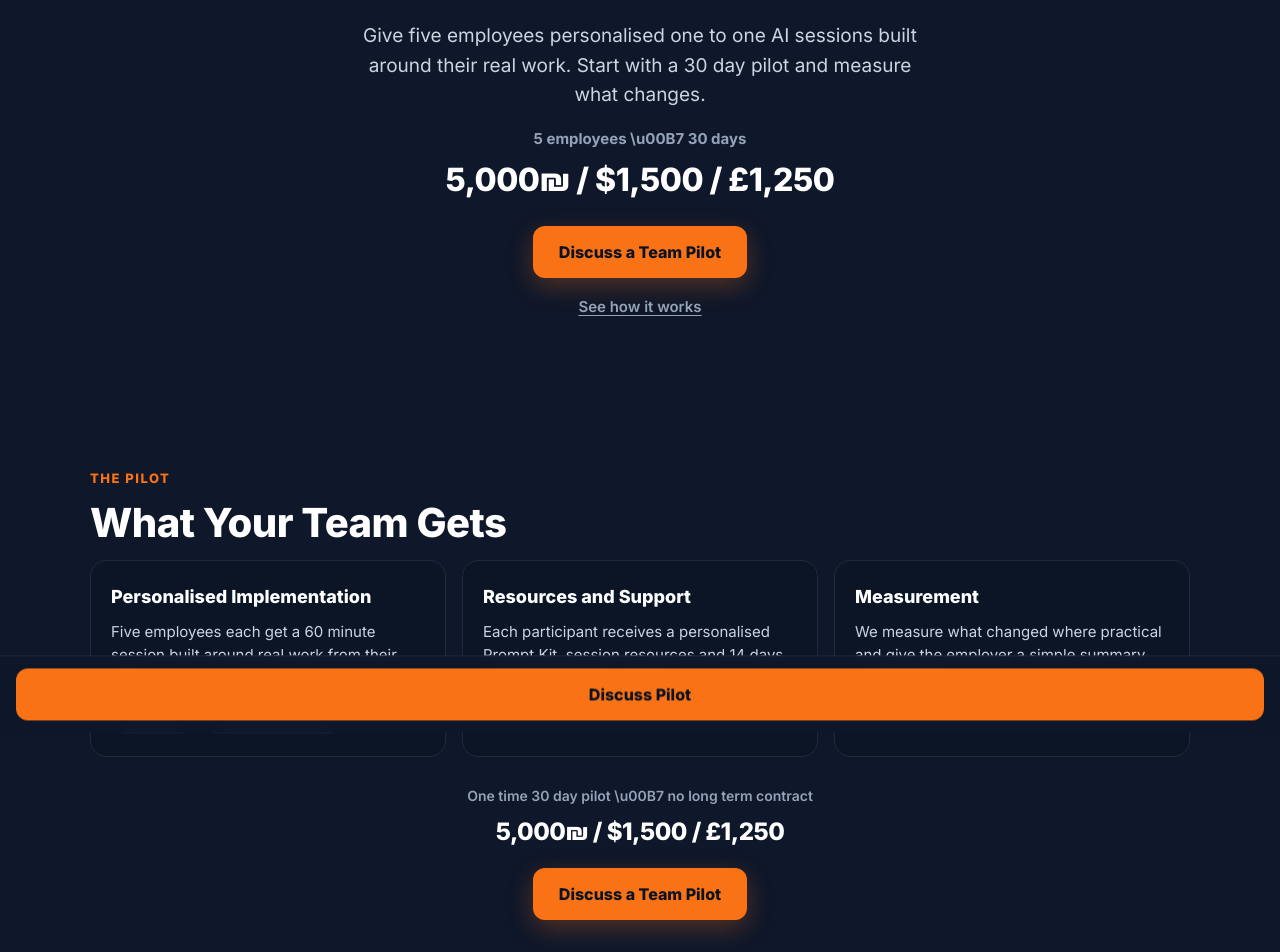
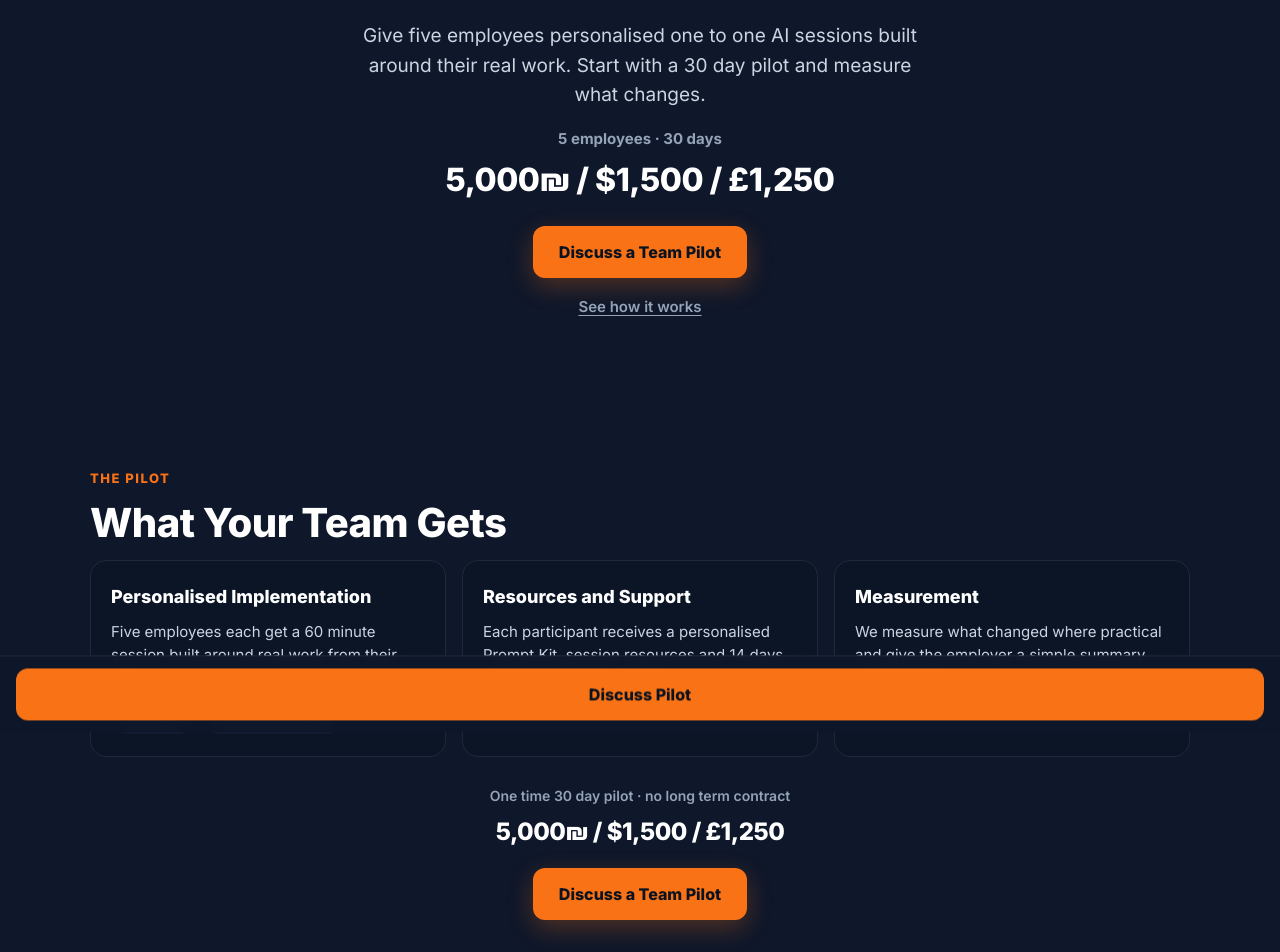
Before and after one commit to samkershner1234-aisk/ai-with-sam, a React (Vite) app: page /teams in a window 1280 px wide. Shown: the part 160-1112 px from the top of the page. Built offline with nearby package versions, Linux system fonts and the light colour scheme.

Commit message:
Fix Teams page unicode glyphs in JSX text (mid dot, times, arrow)

```diff
--- a/src/pages/Teams.jsx
+++ b/src/pages/Teams.jsx
@@ -228,7 +228,7 @@ function Hero() {
         <p style={{ color: T.grey, fontSize: "clamp(17px,2.4vw,19px)", lineHeight: 1.55, margin: "0 auto 18px", maxWidth: 560 }}>
           Give five employees personalised one to one AI sessions built around their real work. Start with a 30 day pilot and measure what changes.
         </p>
-        <div style={{ color: T.greyDim, fontWeight: 700, fontSize: "15px", marginBottom: "6px" }}>5 employees \u00B7 30 days</div>
+        <div style={{ color: T.greyDim, fontWeight: 700, fontSize: "15px", marginBottom: "6px" }}>5 employees · 30 days</div>
         <div style={{ marginBottom: "22px" }}><PriceBlock /></div>
         <div style={{ display: "flex", flexDirection: "column", alignItems: "center", gap: "12px" }}>
           <PrimaryButton onClick={() => goToQualify("hero")}>Discuss a Team Pilot</PrimaryButton>
@@ -261,7 +261,7 @@ function WhatYouGet() {
         ))}
       </Rail>
       <div style={{ textAlign: "center", marginTop: "28px" }}>
-        <div style={{ color: T.greyDim, fontSize: "14px", fontWeight: 600, marginBottom: "8px" }}>One time 30 day pilot \u00B7 no long term contract</div>
+        <div style={{ color: T.greyDim, fontSize: "14px", fontWeight: 600, marginBottom: "8px" }}>One time 30 day pilot · no long term contract</div>
         <div style={{ marginBottom: "18px" }}><PriceBlock small /></div>
         <PrimaryButton onClick={() => goToQualify("pilot")}>Discuss a Team Pilot</PrimaryButton>
       </div>
@@ -348,11 +348,11 @@ function Measurement() {
         <Panel style={{ textAlign: "center", background: T.card }}>
           <div style={{ color: T.greyDim, fontSize: "12px", fontWeight: 700, textTransform: "uppercase", letterSpacing: "1px", marginBottom: "18px" }}>Illustrative example</div>
           <div style={{ color: T.greyDim, fontSize: "13px", fontWeight: 700, marginBottom: "4px" }}>Before</div>
-          <div style={{ color: T.white, fontWeight: 800, fontSize: "clamp(18px,3vw,22px)" }}>45 minutes \u00D7 4 times per week</div>
-          <div aria-hidden="true" style={{ color: T.orange, fontSize: "24px", margin: "6px 0" }}>\u2193</div>
+          <div style={{ color: T.white, fontWeight: 800, fontSize: "clamp(18px,3vw,22px)" }}>45 minutes × 4 times per week</div>
+          <div aria-hidden="true" style={{ color: T.orange, fontSize: "24px", margin: "6px 0" }}>↓</div>
           <div style={{ color: T.greyDim, fontSize: "13px", fontWeight: 700, marginBottom: "4px" }}>After</div>
-          <div style={{ color: T.white, fontWeight: 800, fontSize: "clamp(18px,3vw,22px)" }}>15 minutes \u00D7 4 times per week</div>
-          <div aria-hidden="true" style={{ color: T.orange, fontSize: "24px", margin: "6px 0" }}>\u2193</div>
+          <div style={{ color: T.white, fontWeight: 800, fontSize: "clamp(18px,3vw,22px)" }}>15 minutes × 4 times per week</div>
+          <div aria-hidden="true" style={{ color: T.orange, fontSize: "24px", margin: "6px 0" }}>↓</div>
           <div style={{ color: T.greyDim, fontSize: "13px", fontWeight: 700, marginTop: "6px" }}>Potential time recovered</div>
           <div style={{ color: T.orange, fontWeight: 900, fontSize: "clamp(26px,5vw,36px)", letterSpacing: "-0.5px" }}>2 hours per week</div>
         </Panel>
```
